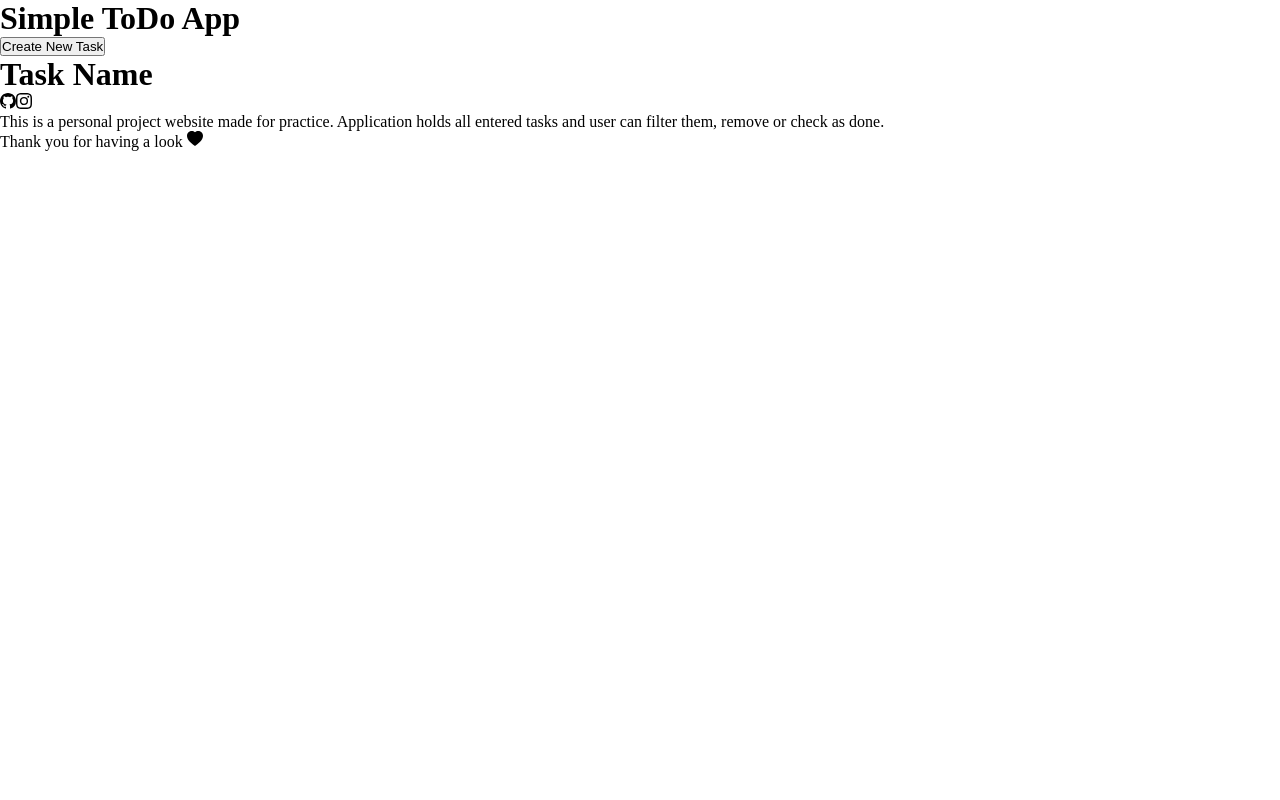
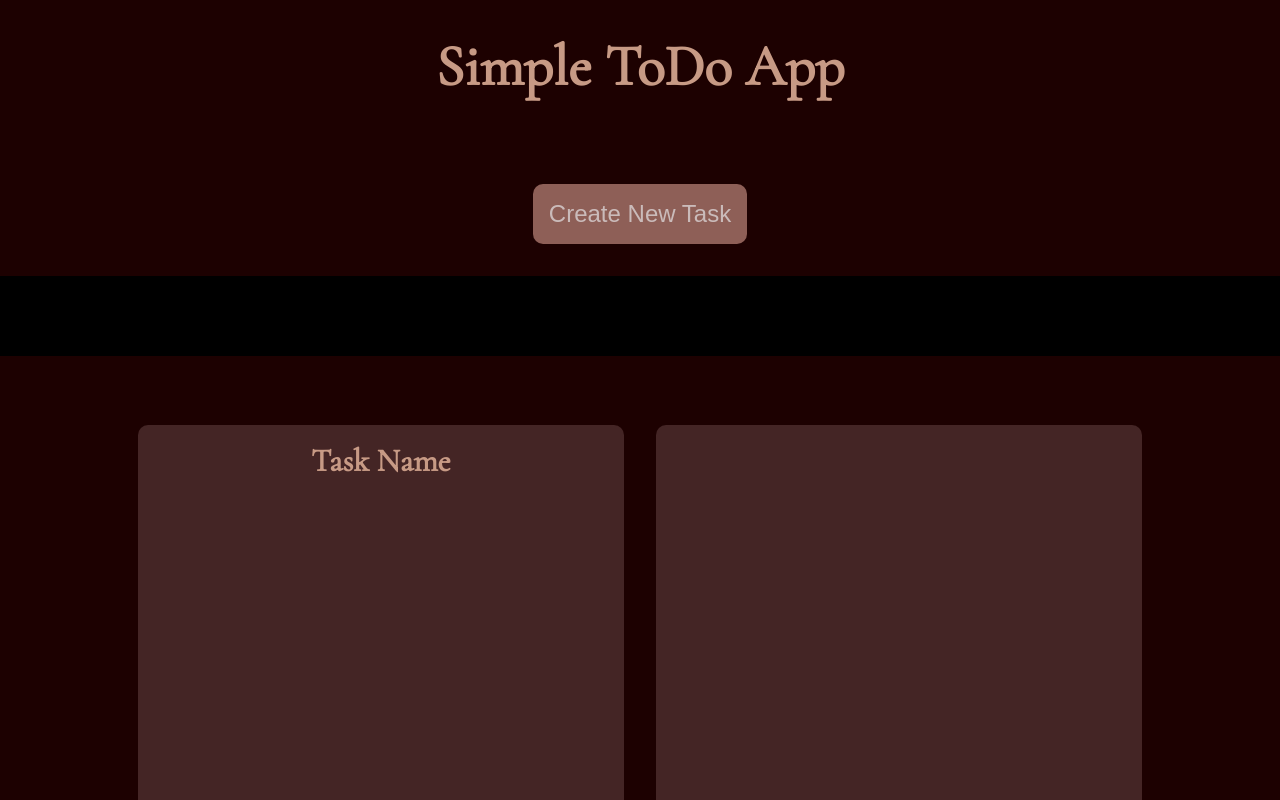
Before and after one commit to Ljusaj123/ToDo-List, a React (Create React App) app: page / in a window 1280 px wide. Shown: the top 800 px of the page. Built offline with nearby package versions, Linux system fonts and the light colour scheme.

Commit message:
scss in css

```diff
--- a/src/styles/css/styles.css
+++ b/src/styles/css/styles.css
@@ -1,4 +1,343 @@
-* {
+@import url("https://fonts.googleapis.com/css2?family=Cormorant+Garamond&display=swap");
+*,
+::after,
+::before {
   margin: 0;
   padding: 0;
+  -webkit-box-sizing: border-box;
+          box-sizing: border-box;
 }
+
+body {
+  font: 1rem/1.5 "Cormorant Garamond", serif;
+  background-color: #1d0101;
+}
+
+h1,
+h2 {
+  color: #c79a85;
+  margin-bottom: 1rem;
+  line-height: 1.25;
+}
+
+p {
+  margin-bottom: 1rem;
+  color: rgba(212, 202, 202, 0.863);
+}
+
+ul {
+  list-style-type: none;
+}
+
+a {
+  text-decoration: none;
+}
+
+header {
+  width: 100%;
+  padding: 1rem;
+  display: -webkit-box;
+  display: -ms-flexbox;
+  display: flex;
+  -webkit-box-pack: center;
+      -ms-flex-pack: center;
+          justify-content: center;
+  -webkit-box-align: center;
+      -ms-flex-align: center;
+          align-items: center;
+}
+
+button {
+  padding: 1rem;
+  border: none;
+  color: rgba(212, 202, 202, 0.863);
+  cursor: pointer;
+  -webkit-transition: all 0.3s ease;
+  transition: all 0.3s ease;
+}
+
+button:active {
+  -webkit-transform: scale(0.9);
+          transform: scale(0.9);
+}
+
+.select-btn {
+  border-radius: 15px;
+  background-color: #442525;
+  font-size: clamp(0.75rem, 2vw, 1.1rem);
+}
+
+.create-btn {
+  border-radius: 10px;
+  background-color: rgba(155, 106, 97, 0.897);
+  font-size: clamp(1rem, 2vw, 1.5rem);
+}
+
+.popup-btn {
+  width: 100%;
+  background: none;
+  margin: 0.5rem 0;
+  border-radius: 10px;
+  font-size: 1.2rem;
+}
+
+.popup-btn:hover {
+  background-color: #442525;
+}
+
+.no-task-btn {
+  cursor: not-allowed;
+}
+
+.title-container {
+  padding: 2rem 0;
+}
+
+.title-container h1 {
+  font-size: clamp(2.3rem, 4.5vw, 4rem);
+}
+
+.popup {
+  height: 100vh;
+  width: 100vw;
+  background-color: rgba(0, 0, 0, 0.7);
+  z-index: 100;
+  position: fixed;
+  top: 0;
+  left: 0;
+  display: -webkit-box;
+  display: -ms-flexbox;
+  display: flex;
+  -webkit-box-pack: center;
+      -ms-flex-pack: center;
+          justify-content: center;
+  -webkit-box-align: center;
+      -ms-flex-align: center;
+          align-items: center;
+}
+
+.popup-container {
+  height: -webkit-fit-content;
+  height: -moz-fit-content;
+  height: fit-content;
+  width: clamp(320px, 80%, 700px);
+  background-color: #1d0101;
+  border-radius: 15px;
+  position: relative;
+}
+
+.popup-container .popup-title-container {
+  padding: 1rem 0;
+  font-size: clamp(1rem, 2.5vw, 1.5rem);
+}
+
+.popup-container .close-popup-container {
+  position: absolute;
+  top: 2%;
+  right: 2%;
+}
+
+.popup-container .close-popup-container svg {
+  font-size: 2rem;
+  cursor: pointer;
+  color: rgba(212, 202, 202, 0.863);
+}
+
+.popup-container .container {
+  width: 100%;
+  padding: 1rem;
+  display: -webkit-box;
+  display: -ms-flexbox;
+  display: flex;
+  -webkit-box-pack: center;
+      -ms-flex-pack: center;
+          justify-content: center;
+  -webkit-box-align: center;
+      -ms-flex-align: center;
+          align-items: center;
+  margin-bottom: 2rem;
+}
+
+.popup-container .task-name input {
+  width: clamp(280px, 70%, 400px);
+  background: none;
+  outline: none;
+  border: none;
+  border-bottom: 1px solid rgba(155, 106, 97, 0.897);
+  line-height: 2;
+}
+
+.popup-container .task-name input[placeholder] {
+  color: rgba(212, 202, 202, 0.863);
+  font-size: clamp(0.9rem, 2.5vw, 1.3rem);
+}
+
+.popup-container .task-description textarea {
+  background: none;
+  width: clamp(280px, 70%, 400px);
+  min-height: 10rem;
+  border-color: rgba(155, 106, 97, 0.897);
+  padding: 0.5rem;
+  outline: none;
+}
+
+.popup-container .task-description textarea[placeholder] {
+  color: rgba(212, 202, 202, 0.863);
+  font-size: clamp(0.75rem, 2.5vw, 1rem);
+}
+
+.popup-container .day-list .day-container,
+.popup-container .day-list .list-container {
+  width: 50%;
+  display: -webkit-box;
+  display: -ms-flexbox;
+  display: flex;
+  -webkit-box-pack: space-evenly;
+      -ms-flex-pack: space-evenly;
+          justify-content: space-evenly;
+  -webkit-box-align: center;
+      -ms-flex-align: center;
+          align-items: center;
+  -webkit-box-orient: vertical;
+  -webkit-box-direction: normal;
+      -ms-flex-direction: column;
+          flex-direction: column;
+}
+
+.popup-container .day-list .day-container p,
+.popup-container .day-list .list-container p {
+  margin-top: 0.5rem;
+  width: 50%;
+  text-align: center;
+}
+
+.popup-container .new-task {
+  padding: 0rem;
+}
+
+.popup-container .lists-container {
+  padding: 1rem;
+  height: 90%;
+  width: 100%;
+}
+
+.create-button-container {
+  width: 100%;
+  display: -webkit-box;
+  display: -ms-flexbox;
+  display: flex;
+  -webkit-box-pack: center;
+      -ms-flex-pack: center;
+          justify-content: center;
+  -webkit-box-align: center;
+      -ms-flex-align: center;
+          align-items: center;
+  padding: 2rem 0;
+}
+
+.filter-sort-container {
+  width: 100%;
+  height: 10vh;
+  background-color: black;
+}
+
+.tasks-containers {
+  width: 100%;
+  height: 100vh;
+  padding: 2rem;
+  display: -webkit-box;
+  display: -ms-flexbox;
+  display: flex;
+  -webkit-box-pack: center;
+      -ms-flex-pack: center;
+          justify-content: center;
+  -webkit-box-align: center;
+      -ms-flex-align: center;
+          align-items: center;
+}
+
+.tasks-containers .task-name-container,
+.tasks-containers .task-info-container {
+  height: 90%;
+  width: 40%;
+  background-color: #442525;
+  margin: 1rem;
+  border-radius: 10px;
+}
+
+.tasks-containers .task-container {
+  width: 100%;
+  padding: 1rem 2rem;
+  margin: 0.5rem 0;
+  display: -webkit-box;
+  display: -ms-flexbox;
+  display: flex;
+  -webkit-box-pack: justify;
+      -ms-flex-pack: justify;
+          justify-content: space-between;
+  -webkit-box-align: center;
+      -ms-flex-align: center;
+          align-items: center;
+  border-radius: 15px;
+  cursor: pointer;
+  -webkit-transition: all 0.5s ease;
+  transition: all 0.5s ease;
+}
+
+.tasks-containers .task-container:hover {
+  background-color: rgba(155, 106, 97, 0.897);
+}
+
+.tasks-containers .task-container p {
+  font-size: 1.5rem;
+  text-align: center;
+}
+
+footer {
+  width: 100%;
+  height: -webkit-fit-content;
+  height: -moz-fit-content;
+  height: fit-content;
+  background-color: #442525;
+  padding: 2rem;
+  display: -webkit-box;
+  display: -ms-flexbox;
+  display: flex;
+  -webkit-box-pack: center;
+      -ms-flex-pack: center;
+          justify-content: center;
+  -webkit-box-align: center;
+      -ms-flex-align: center;
+          align-items: center;
+}
+
+footer .footer-container {
+  width: 100%;
+  height: 100%;
+  display: -webkit-box;
+  display: -ms-flexbox;
+  display: flex;
+  -webkit-box-pack: center;
+      -ms-flex-pack: center;
+          justify-content: center;
+  -webkit-box-align: center;
+      -ms-flex-align: center;
+          align-items: center;
+  -webkit-box-orient: vertical;
+  -webkit-box-direction: normal;
+      -ms-flex-direction: column;
+          flex-direction: column;
+}
+
+footer .footer-container .social-icons-container svg {
+  margin-right: 1rem;
+  font-size: 2rem;
+  cursor: pointer;
+}
+
+footer .footer-container .footer-text-info,
+footer .footer-container .footer-thanks-text {
+  font-size: 1.3rem;
+  width: clamp(300px, 50%, 600px);
+  text-align: center;
+}
```
